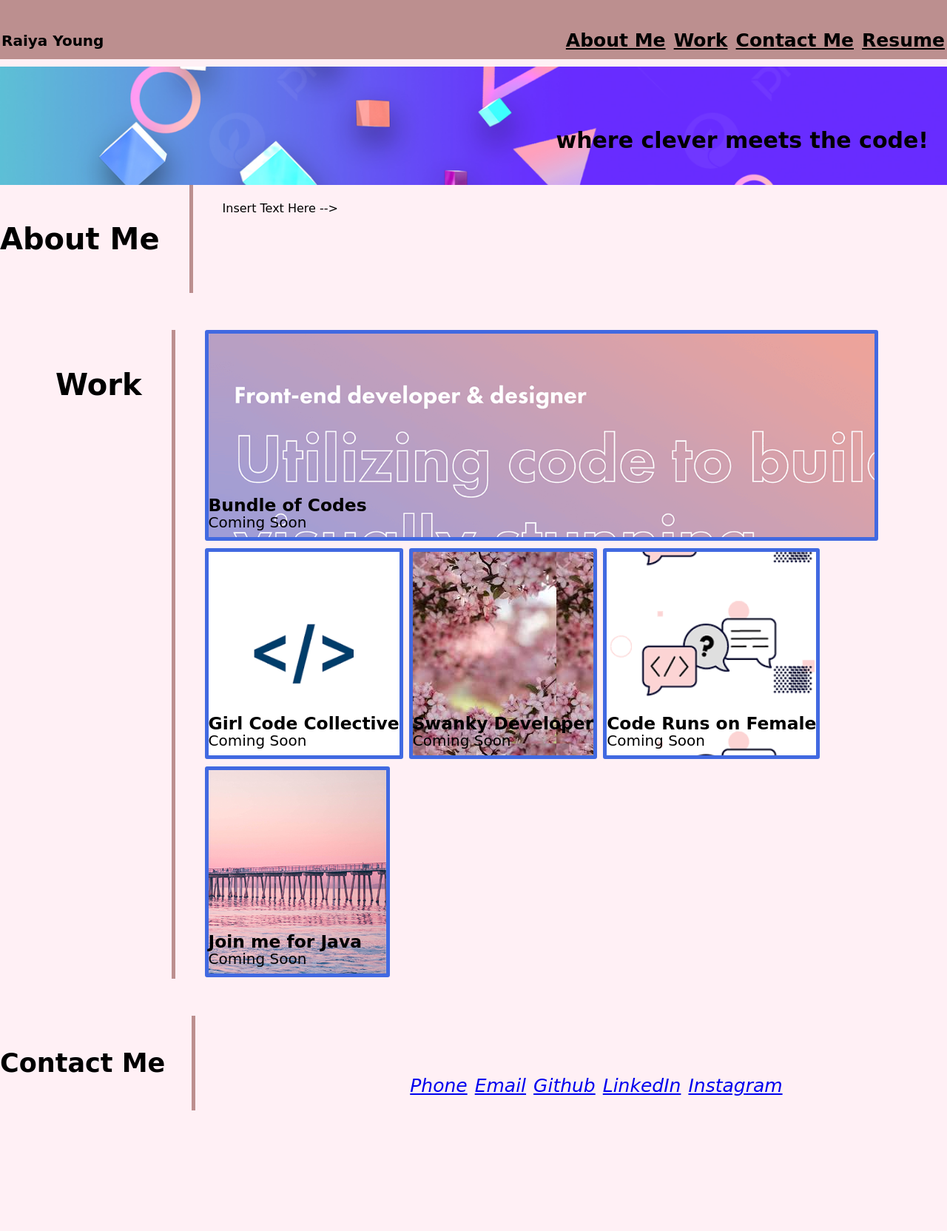
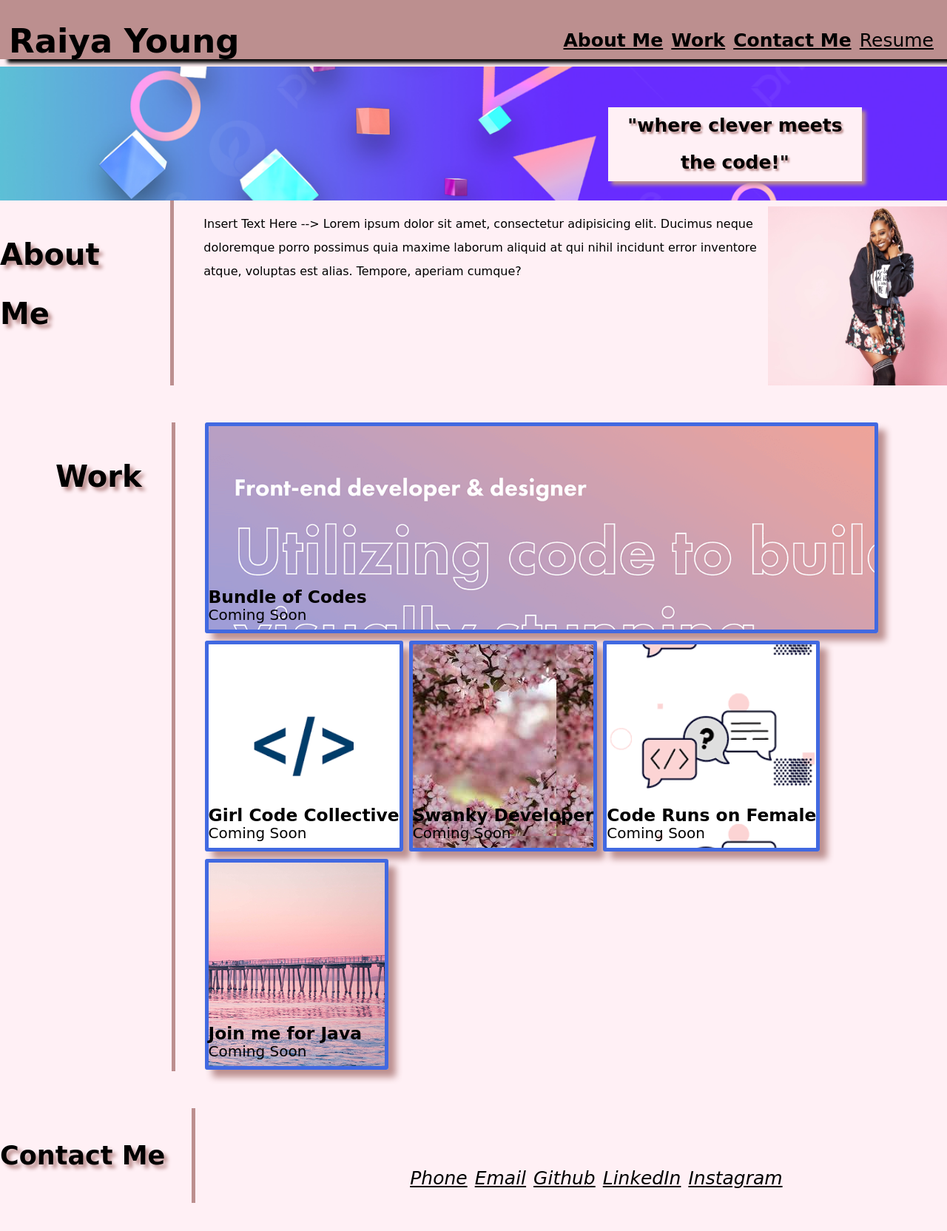
Before and after one commit to bundleofcodes/welcome-to-my-bundleofcodes, a plain HTML site: page 02-Challenge/Main/index2.html in a window 1280 px wide. Shown: the whole page at 74% size. Before the commit the page ends 1551 px from the top, so only its background shows below. Drawn offline with Linux system fonts and the light colour scheme.

Commit message:
Added links to index.html and hover properties to CSS stylesheet

```diff
--- a/02-Challenge/Main/assets/css/style2.css
+++ b/02-Challenge/Main/assets/css/style2.css
@@ -36,12 +36,15 @@ header {
     flex-wrap: wrap;
     align-items: center;
     background-color:rosybrown;
-    /*box-shadow: 0 15px 50px; */
+    box-shadow: 10px 5px 5px black;
+    padding-left: 10px;
+    padding-right: 15px;
 }
 
 header h1 {
     color: black;
     background-color:rosybrown;
+    /* text-shadow: 1px 1px lavenderblush; */
     padding: 2px;
     margin: 0;
     font-size: 45px;
@@ -68,9 +71,9 @@ nav a {
 }
 
 nav a:hover {
-    background-size: 100% 100%;
+    /* background-size: 100% 100%; */
     color:royalblue;
-    /* box-shadow: lavenderblush 30px solid;   */
+    box-shadow: lavenderblush 30px 30px 30px solid;
 }
 
 /* nav a: :last-child { */
@@ -95,6 +98,7 @@ main {
     justify-content: flex-end;
     align-items: flex-end;
     text-align: right;
+    align-content: flex-end;
 }
 
 .hero-banner div {
@@ -102,9 +106,18 @@ main {
 }
 
 .hero-banner h2 {
+    display: flex;
+    justify-content:center;
     color:black;
-    font-size: 30px;
-    margin-right: 20px;
+    font-size: 25px;
+    /* margin-right: 120px; */
+    margin-top: 50px;
+    text-shadow: 2.5px 2.5px 2.5px rosybrown;
+    background-color: lavenderblush;
+    width: 30%;
+    margin-left: 690px;
+    text-align: center;
+    box-shadow: 5px 5px 5px rosybrown;
 }
 
 .About-Me {
@@ -115,15 +128,24 @@ main {
 .About-Me h2 {
     font-size: 40px;
     display:inline-block;
+    text-shadow: 5px 5px 5px rosybrown;
 }
 
-.About-Me p {
-}
+#BlankDiv {
+    display: flex;
+    width: 900px;
+ }
 
 .About-Me div {
     border-left: 5px solid rosybrown;
     padding-left: 40px;
-    margin-left: 40px;
+    margin-left: 38px;
+}
+
+.Picture {
+    height: 250px;
+    width: 250px;
+    padding-top: 8px;
 }
 
 .Work {
@@ -133,6 +155,7 @@ main {
 
 .Work h2 {
     font-size: 40px;
+    text-shadow: 5px 5px 5px rosybrown;
 }
 
 .flex-container {
@@ -149,7 +172,7 @@ main {
     border: royalblue solid 5px;
     min-height: 285px;
     max-height: 285px;
-    min-width: 250px;
+    min-width: 248px;
     /* flex-basis:calc(40px); */
     display:inline-flex;
     align-items: flex-end;
@@ -166,15 +189,27 @@ main {
     letter-spacing: 0px;
     line-height: 0px;
     text-decoration: none;
+    box-shadow: 10px 10px 10px rosybrown
 }
+
 
 .BundleofCodes {
     flex-basis: 225000px;
     margin-right: 93px;
     padding-top: 150px;
     padding-bottom: 0px;
+}
 
+.Card:hover {
+    background-color: rgba(0,0,0,0.2);
 }
+
+.Card-text {
+    background-color: rosybrown;
+}
+
+
+
 
 .ContactMe {
     display: flex;
@@ -184,6 +219,7 @@ main {
 
 .ContactMe h2 {
     font-size: 35px;
+    text-shadow: 5px 5px 5px rosybrown;
 }
 
 .ContactMe div {
@@ -203,7 +239,11 @@ main {
 
 .Contacts a:hover {
     background-size: 100% 100%;
-    color:rosybrown
+    color:royalblue
+}
+
+.link {
+    color:black
 }
 
 .BundleofCodes {
@@ -241,12 +281,28 @@ main {
     }
  }
 
- header h1 {
+@media screen and (max-width: 768px) {
+    header h1 {
     font-size: 20px;
     text-align: center;
-    jusgify-content: center;
+    justify-content: center
+    }
  }
 
- header nav {
+@media screen and (max-width: 768px) {
+    header nav {
     justify-content: center;
  }
+}
+
+@media screen and (max-width: 768px) {
+    .BundleofCodes, .GirlCodeCollection, .SwankyDeveloper, .CodeRunsonFemale, .JoinMeForJava;
+    text-align: center;
+    justify-content: center;
+}
+
+@media screen and (max-width: 768px) {
+    .ContactMe {
+        flex-direction: column;
+    }
+}
--- a/02-Challenge/Main/index2.html
+++ b/02-Challenge/Main/index2.html
@@ -17,69 +17,70 @@
             <a href="#about"><strong>About Me</strong></a>
             <a href="#work"><strong>Work</strong></a>
             <a href="#contact"><strong>Contact Me</strong></a>
-            <a href="#"><strong>Resume</strong></a>
+            <!-- <a href="#"><Strong>Resume</strong></a> -->
+            <a href="./assets/images/Raiya Young Resume.pdf">Resume</a>
         </nav>
     </header>
 
     <section class="hero-banner">
         <!-- <img src="./assets/images/02-hero-bg.jpg" height="175px" width="1500px"> -->
         <div>
-            <h2>where clever meets the code!</h2>
+            <h2>"where clever meets the code!"</h2>
         </div>
     </section>
 
     <main>
         <section class="About-Me" id="about">
             <h2>About Me</h2>
-            <div>
+            <div id="BlankDiv">
                 <p>
                     Insert Text Here -->
-
-
-
+                    Lorem ipsum dolor sit amet, consectetur adipisicing elit. Ducimus neque doloremque porro possimus quia maxime laborum aliquid at qui nihil
+                    incidunt error inventore atque, voluptas est alias. Tempore, aperiam cumque?
 
 
 
                 </p>
             </div>
+            <img src="./assets/images/7EDCEBF5-00F1-4EB2-94C8-DC0CE12546D3.JPG" class="Picture">
         </section>
 
         <section class="Work" id="work">
             <h2>Work</h2>
             <div class="flex-container">
 
-                <a href="#" class="BundleofCodes">
+                <a href="#" class="BundleofCodes Card">
                     <div>
-                        <h3>Bundle of Codes</h3>
-                        <p>Coming Soon</p>
+                        <h3 class="Card-text">Bundle of Codes</h3>
+                        <p class="Card-text">Coming Soon</p>
                     </div>
                 </a>
 
-                <a href="#" class="GirlCodeCollection">
+                <a href="#" class="GirlCodeCollection Card">
                     <div>
-                        <h3>Girl Code Collective</h3>
-                        <p>Coming Soon</p>
+                        <h3 class="Card-text">Girl Code Collective</h3>
+                        <p class="Card-text">Coming Soon</p>
                     </div>
                 </a>
 
-                <a href="#" class="SwankyDeveloper">
+                <a href="#" class="SwankyDeveloper Card">
                     <div>
-                        <h3>Swanky Developer</h3>
-                        <p>Coming Soon</p>
+                        <h3 class="Card-text">Swanky Developer</h3>
+                        <p class="Card-text">Coming Soon</p>
                     </div>
                 </a>
 
-                <a href="#" class="CodeRunsonFemale">
+                <a href="#" class="CodeRunsonFemale Card">
                     <div>
-                        <h3>Code Runs on Female</h3>
-                        <p>Coming Soon</p>
+                        <h3 class="Card-text">Code Runs on Female</h3>
+                        <p class="Card-text">Coming Soon</p>
                     </div>
                 </a>
 
-                <a href="#" class="JoinMeForJava">
+                <a href="#" class="JoinMeForJava Card">
                     <div>
-                        <h3>Join me for Java</h3>
-                        <p>Coming Soon</p>
+                        <h3 class="Card-text">Join me for Java</h3>
+                        <p class="Card-text">Coming Soon</p>
                     </div>
                 </a>
 
@@ -90,11 +91,11 @@
             <h2>Contact Me</h2>
             <div>
                 <address class="Contacts">
-                    <a href="tel:4049018063">Phone</a>
-                    <a href="mailto:raiyabelle@gmail.com">Email</a>
-                    <a href="https://github.com/bundleofcodes">Github</a>
-                    <a href="https://www.linkedin.com/in/raiya-young-54289b153/">LinkedIn</a>
-                    <a href="https://www.instagram.com/ohhshesdope/">Instagram</a>
+                    <a class="link" href="tel:4049018063">Phone</a>
+                    <a class="link" href="mailto:raiyabelle@gmail.com">Email</a>
+                    <a class="link" href="https://github.com/bundleofcodes">Github</a>
+                    <a class="link" href="https://www.linkedin.com/in/raiya-young-54289b153/">LinkedIn</a>
+                    <a class="link" href="https://www.instagram.com/ohhshesdope/">Instagram</a>
                 </address>
             </div>
         </section>
```
Also changed, not shown: 02-Challenge/Main/assets/images/7EDCEBF5-00F1-4EB2-94C8-DC0CE12546D3.JPG (added), 1 other file.
